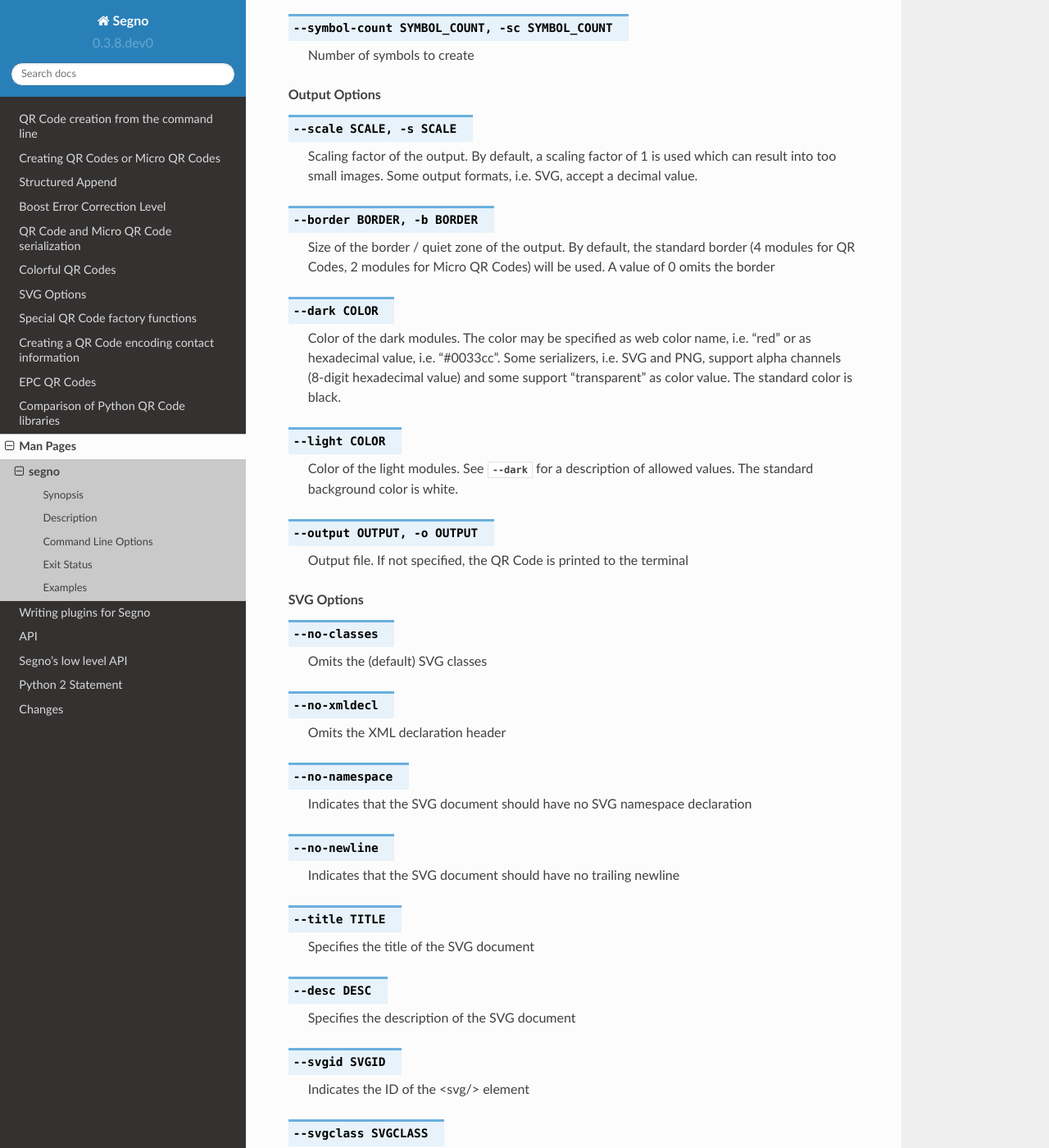
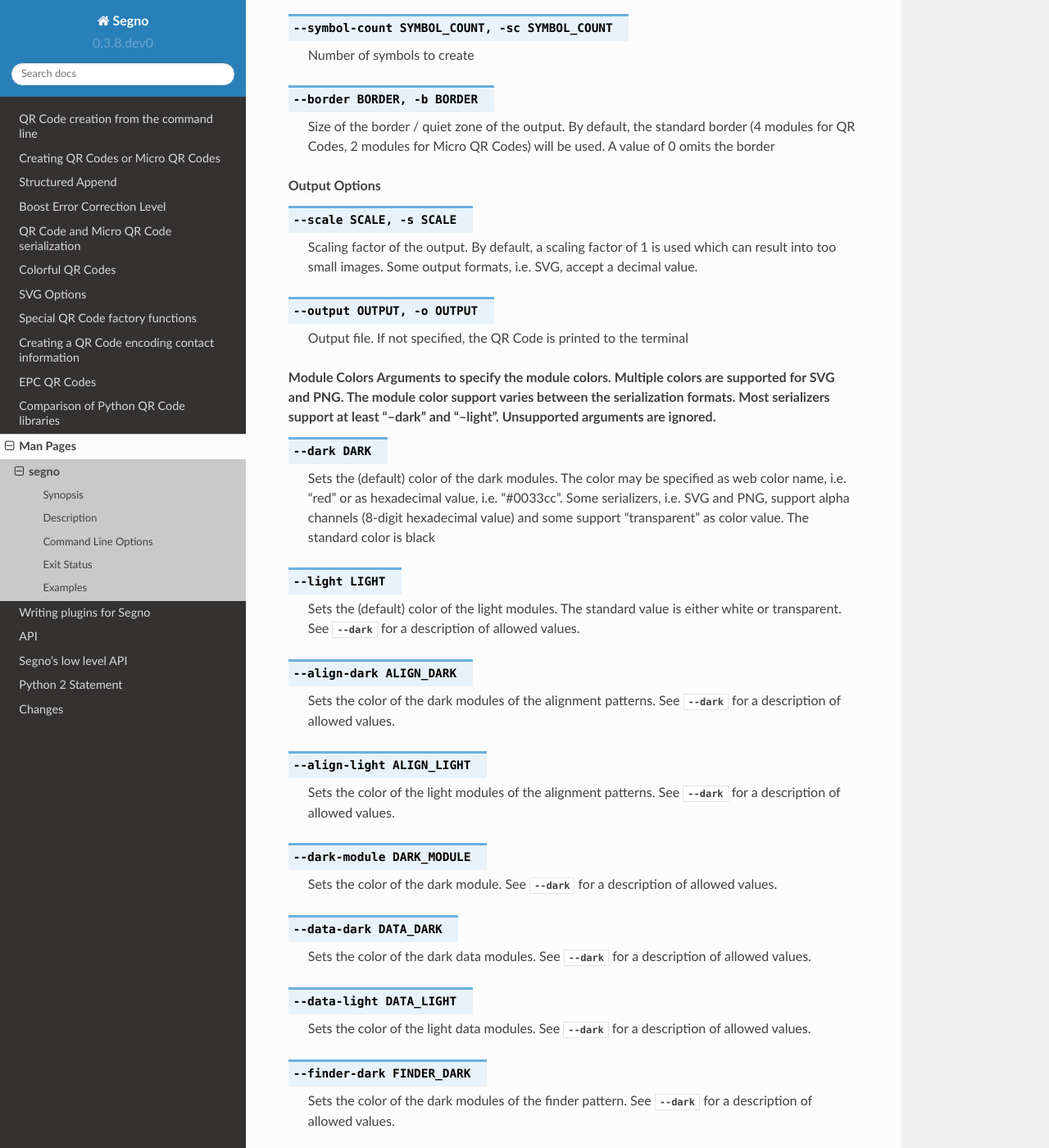
Before and after one commit to heuer/segno, a Sphinx documentation site: the page built from docs/man/segno.rst, in a window 1280 px wide and 1400 px high, scrolled down 1500 px. Shown: the whole window at 82% size. Built offline with Sphinx 7.4.7 and the Read the Docs theme 2.0.0, drawn with Linux system fonts in a browser that asks for light colours; the version number is read from the project's files by our own code; some of the changed text lies outside the part shown.

Commit message:
Contributes to #68

```diff
--- a/docs/colorful-qrcodes.rst
+++ b/docs/colorful-qrcodes.rst
@@ -58,8 +58,8 @@ The keywords "dark" and "light" are supported by almost all serialization
 formats.
 
 
-dark
-~~~~
+dark / :option:`--dark <segno --dark>`
+~~~~~~~~~~~~~~~~~~~~~~~~~~~~~~~~~~~~~~
 
 Sets the (default) color of dark modules.
 
@@ -70,8 +70,8 @@ Sets the (default) color of dark modules.
     :alt: Picture showing the dark modules of a Micro QR Code
 
 
-light
-~~~~~
+light / :option:`--light <segno --light>`
+~~~~~~~~~~~~~~~~~~~~~~~~~~~~~~~~~~~~~~~~~
 
 Sets the (default) color of light modules.
 
@@ -82,8 +82,8 @@ Sets the (default) color of light modules.
     :alt: Picture showing the light modules of a Micro QR Code
 
 
-alignment_dark
-~~~~~~~~~~~~~~
+alignment_dark / :option:`--align-dark <segno --align-dark>`
+~~~~~~~~~~~~~~~~~~~~~~~~~~~~~~~~~~~~~~~~~~~~~~~~~~~~~~~~~~~~
 
 Sets the color of the dark alignment pattern modules.
 
@@ -96,8 +96,8 @@ Micro QR Codes don't have alignment patterns.
     :alt: Picture showing the dark alignment modules of a Micro QR Code (None)
 
 
-alignment_light
-~~~~~~~~~~~~~~~
+alignment_light / :option:`--align-light <segno --align-light>`
+~~~~~~~~~~~~~~~~~~~~~~~~~~~~~~~~~~~~~~~~~~~~~~~~~~~~~~~~~~~~~~~
 
 Sets the color of the light alignment pattern modules.
 
@@ -110,8 +110,8 @@ Micro QR Codes don't have alignment patterns.
     :alt: Picture showing the light alignment modules of a Micro QR Code (None)
 
 
-dark_module
-~~~~~~~~~~~
+dark_module / :option:`--dark-module <segno --dark-module>`
+~~~~~~~~~~~~~~~~~~~~~~~~~~~~~~~~~~~~~~~~~~~~~~~~~~~~~~~~~~~
 
 Sets the color of the dark module.
 
@@ -124,8 +124,8 @@ Micro QR Codes don't have a dark module.
     :alt: Picture showing the dark modules of a Micro QR Code (None)
 
 
-data_dark
-~~~~~~~~~
+data_dark / :option:`--data-dark <segno --data-dark>`
+~~~~~~~~~~~~~~~~~~~~~~~~~~~~~~~~~~~~~~~~~~~~~~~~~~~~~
 
 Sets the color of the dark data modules.
 
@@ -136,8 +136,8 @@ Sets the color of the dark data modules.
     :alt: Picture showing the dark data modules of a Micro QR Code
 
 
-data_light
-~~~~~~~~~~
+data_light / :option:`--data-light <segno --data-light>`
+~~~~~~~~~~~~~~~~~~~~~~~~~~~~~~~~~~~~~~~~~~~~~~~~~~~~~~~~
 
 Sets the color of the light data modules.
 
@@ -148,8 +148,8 @@ Sets the color of the light data modules.
     :alt: Picture showing the light modules of a Micro QR Code
 
 
-finder_dark
-~~~~~~~~~~~
+finder_dark / :option:`--finder-dark <segno --finder-dark>`
+~~~~~~~~~~~~~~~~~~~~~~~~~~~~~~~~~~~~~~~~~~~~~~~~~~~~~~~~~~~
 
 Sets the color of the dark modules of the finder pattern.
 
@@ -160,8 +160,8 @@ Sets the color of the dark modules of the finder pattern.
     :alt: Picture showing the dark finder modules of a Micro QR Code
 
 
-finder_light
-~~~~~~~~~~~~
+finder_light / :option:`--finder-light <segno --finder-light>`
+~~~~~~~~~~~~~~~~~~~~~~~~~~~~~~~~~~~~~~~~~~~~~~~~~~~~~~~~~~~~~~
 
 Sets the color of the light modules of the finder pattern.
 
@@ -172,8 +172,8 @@ Sets the color of the light modules of the finder pattern.
     :alt: Picture showing the light finder modules of a Micro QR Code
 
 
-format_dark
-~~~~~~~~~~~
+format_dark / :option:`--format-dark <segno --format-dark>`
+~~~~~~~~~~~~~~~~~~~~~~~~~~~~~~~~~~~~~~~~~~~~~~~~~~~~~~~~~~~
 
 Sets the color of the dark modules of the format information.
 
@@ -184,8 +184,8 @@ Sets the color of the dark modules of the format information.
     :alt: Picture showing the dark format information modules of a Micro QR Code (None)
 
 
-format_light
-~~~~~~~~~~~~
+format_light / :option:`--format-light <segno --format-light>`
+~~~~~~~~~~~~~~~~~~~~~~~~~~~~~~~~~~~~~~~~~~~~~~~~~~~~~~~~~~~~~~
 
 Sets the color of the light modules of the format information.
 
@@ -196,8 +196,8 @@ Sets the color of the light modules of the format information.
     :alt: Picture showing the light format information modules of a Micro QR Code (None)
 
 
-quiet_zone
-~~~~~~~~~~
+quiet_zone / :option:`--quiet-zone <segno --quiet-zone>`
+~~~~~~~~~~~~~~~~~~~~~~~~~~~~~~~~~~~~~~~~~~~~~~~~~~~~~~~~
 
 Sets the color of the quiet zone.
 
@@ -208,8 +208,8 @@ Sets the color of the quiet zone.
     :alt: Picture showing the quiet zone of a Micro QR Code
 
 
-separator
-~~~~~~~~~
+separator / :option:`--separator <segno --separator>`
+~~~~~~~~~~~~~~~~~~~~~~~~~~~~~~~~~~~~~~~~~~~~~~~~~~~~~
 
 Sets the color of the separator.
 
@@ -220,8 +220,8 @@ Sets the color of the separator.
     :alt: Picture showing the separator of a Micro QR Code
 
 
-timing_dark
-~~~~~~~~~~~
+timing_dark / :option:`--timing-dark <segno --timing-dark>`
+~~~~~~~~~~~~~~~~~~~~~~~~~~~~~~~~~~~~~~~~~~~~~~~~~~~~~~~~~~~
 
 Sets the color of the dark modules of the timing pattern.
 
@@ -232,8 +232,8 @@ Sets the color of the dark modules of the timing pattern.
     :alt: Picture showing the dark timing pattern modules of a Micro QR Code
 
 
-timing_light
-~~~~~~~~~~~~
+timing_light / :option:`--timing-light <segno --timing-light>`
+~~~~~~~~~~~~~~~~~~~~~~~~~~~~~~~~~~~~~~~~~~~~~~~~~~~~~~~~~~~~~~
 
 Sets the color of the light modules of the timing pattern.
 
@@ -244,8 +244,8 @@ Sets the color of the light modules of the timing pattern.
     :alt: Picture showing the light timing pattern modules of a Micro QR Code
 
 
-version_dark
-~~~~~~~~~~~~
+version_dark / :option:`--version-dark <segno --version-dark>`
+~~~~~~~~~~~~~~~~~~~~~~~~~~~~~~~~~~~~~~~~~~~~~~~~~~~~~~~~~~~~~~
 
 Sets the color of the dark modules of the version information.
 
@@ -258,8 +258,8 @@ Micro QR Codes and QR Codes lesser than version 7 don't carry any version inform
     :alt: Picture showing the dark version modules of a Micro QR Code (None)
 
 
-version_light
-~~~~~~~~~~~~~
+version_light / :option:`--version-light <segno --version-light>`
+~~~~~~~~~~~~~~~~~~~~~~~~~~~~~~~~~~~~~~~~~~~~~~~~~~~~~~~~~~~~~~~~~
 
 Sets the color of the light modules of the version information.
 
--- a/docs/man/segno.rst
+++ b/docs/man/segno.rst
@@ -76,6 +76,12 @@ Command Line Options
 
     Number of symbols to create
 
+.. option:: --border BORDER, -b BORDER
+
+    Size of the border / quiet zone of the output.
+    By default, the standard border (4 modules for QR Codes, 2 modules for
+    Micro QR Codes) will be used. A value of 0 omits the border
+
 
 .. rubric:: Output Options
 
@@ -85,29 +91,106 @@ Command Line Options
     By default, a scaling factor of 1 is used which can result into too small
     images. Some output formats, i.e. SVG, accept a decimal value.
 
-.. option:: --border BORDER, -b BORDER
-
-    Size of the border / quiet zone of the output.
-    By default, the standard border (4 modules for QR Codes, 2 modules for
-    Micro QR Codes) will be used. A value of 0 omits the border
-
-.. option:: --dark COLOR
-
-    Color of the dark modules. The color may be specified as web color name,
-    i.e. "red" or as hexadecimal value, i.e. "#0033cc". Some serializers, i.e.
-    SVG and PNG, support alpha channels (8-digit hexadecimal value) and
-    some support "transparent" as color value. The standard color is black.
-
-.. option:: --light COLOR
-
-    Color of the light modules.
-    See :option:`--dark` for a description of allowed values.
-    The standard background color is white.
-
 .. option:: --output OUTPUT, -o OUTPUT
 
     Output file.
     If not specified, the QR Code is printed to the terminal
+
+
+.. rubric:: Module Colors
+    Arguments to specify the module colors. Multiple colors are supported for
+    SVG and PNG. The module color support varies between the serialization
+    formats. Most serializers support at least "--dark" and "--light".
+    Unsupported arguments are ignored.
+
+.. option:: --dark DARK
+
+    Sets the (default) color of the dark modules.
+    The color may be specified as web color name, i.e. "red" or as hexadecimal
+    value, i.e. "#0033cc". Some serializers, i.e. SVG and PNG, support alpha
+    channels (8-digit hexadecimal value) and some support "transparent" as color
+    value. The standard color is black
+
+.. option:: --light LIGHT
+
+    Sets the (default) color of the light modules.
+    The standard value is either white or transparent.
+    See :option:`--dark` for a description of allowed values.
+
+.. option:: --align-dark ALIGN_DARK
+
+    Sets the color of the dark modules of the alignment patterns.
+    See :option:`--dark` for a description of allowed values.
+
+.. option:: --align-light ALIGN_LIGHT
+
+    Sets the color of the light modules of the alignment patterns.
+    See :option:`--dark` for a description of allowed values.
+
+.. option:: --dark-module DARK_MODULE
+
+    Sets the color of the dark module.
+    See :option:`--dark` for a description of allowed values.
+
+.. option:: --data-dark DATA_DARK
+
+    Sets the color of the dark data modules.
+    See :option:`--dark` for a description of allowed values.
+
+.. option:: --data-light DATA_LIGHT
+
+    Sets the color of the light data modules.
+    See :option:`--dark` for a description of allowed values.
+
+.. option:: --finder-dark FINDER_DARK
+
+    Sets the color of the dark modules of the finder pattern.
+    See :option:`--dark` for a description of allowed values.
+
+.. option:: --finder-light FINDER_LIGHT
+
+    Sets the color of the light modules of the finder pattern.
+    See :option:`--dark` for a description of allowed values.
+
+.. option:: --format-dark FORMAT_DARK
+
+    Sets the color of the dark modules of the format information.
+    See :option:`--dark` for a description of allowed values.
+
+.. option:: --format-light FORMAT_LIGHT
+
+    Sets the color of the light modules of the format information.
+    See :option:`--dark` for a description of allowed values.
+
+.. option:: --quiet-zone QUIET_ZONE
+
+    Sets the color of the quiet zone (border).
+    See :option:`--dark` for a description of allowed values.
+
+.. option:: --separator SEPARATOR
+
+    Sets the color of the separator.
+    See :option:`--dark` for a description of allowed values.
+
+.. option:: --timing-dark TIMING_DARK
+
+    Sets the color of the dark modules of the timing pattern.
+    See :option:`--dark` for a description of allowed values.
+
+.. option:: --timing-light TIMING_LIGHT
+
+    Sets the color of the light modules of the timing pattern.
+    See :option:`--dark` for a description of allowed values.
+
+.. option:: --version-dark VERSION_DARK
+
+    Sets the color of the dark modules of the version information.
+    See :option:`--dark` for a description of allowed values.
+
+.. option:: --version-light VERSION_LIGHT
+
+    Sets the color of the light modules of the version information.
+    See :option:`--dark` for a description of allowed values.
 
 
 .. rubric:: SVG Options
@@ -171,82 +254,6 @@ Command Line Options
 
     Sets the DPI value of the PNG file
 
-.. option:: --finder-dark COLOR
-
-    Sets the color of the dark modules of the finder pattern.
-    See :option:`--dark` for a description of allowed values.
-
-.. option:: --finder-light COLOR
-
-    Sets the color of the light modules of the finder pattern.
-    See :option:`--dark` for a description of allowed values.
-
-.. option:: --separator COLOR
-
-    Sets the color of the separator.
-    See :option:`--dark` for a description of allowed values.
-
-.. option:: --data-dark COLOR
-
-    Sets the color of the dark data modules.
-    See :option:`--dark` for a description of allowed values.
-
-.. option:: --data-light COLOR
-
-    Sets the color of the light data modules.
-    See :option:`--dark` for a description of allowed values.
-
-.. option:: --quiet-zone COLOR
-
-    Sets the color of the quiet zone (border).
-    See :option:`--dark` for a description of allowed values.
-
-.. option:: --align-dark COLOR
-
-    Sets the color of the dark modules of the alignment patterns.
-    See :option:`--dark` for a description of allowed values.
-
-.. option:: --align-light COLOR
-
-    Sets the color of the light modules of the alignment patterns.
-    See :option:`--dark` for a description of allowed values.
-
-.. option:: --timing-dark COLOR
-
-    Sets the color of the dark modules of the timing pattern.
-    See :option:`--dark` for a description of allowed values.
-
-.. option:: --timing-light COLOR
-
-    Sets the color of the light modules of the timing pattern.
-    See :option:`--dark` for a description of allowed values.
-
-.. option:: --format-dark COLOR
-
-    Sets the color of the dark modules of the format information.
-    See :option:`--dark` for a description of allowed values.
-
-.. option:: --format-light COLOR
-
-    Sets the color of the light modules of the format information.
-    See :option:`--dark` for a description of allowed values.
-
-.. option:: --version-dark COLOR
-
-    Sets the color of the dark modules of the version information.
-    See :option:`--dark` for a description of allowed values.
-
-.. option:: --version-light COLOR
-
-    Sets the color of the light modules of the version information.
-    See :option:`--dark` for a description of allowed values.
-
-.. option:: --dark-module COLOR
-
-    Sets the color of the dark module.
-    See :option:`--dark` for a description of allowed values.
-
-
 
 Exit Status
 -----------
```
